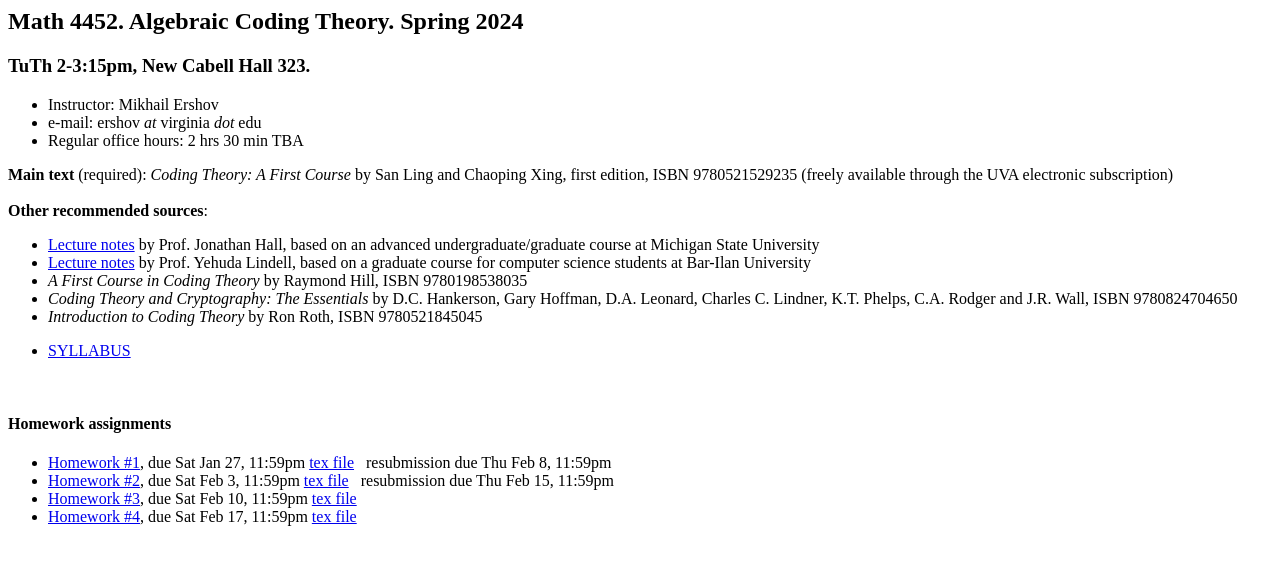
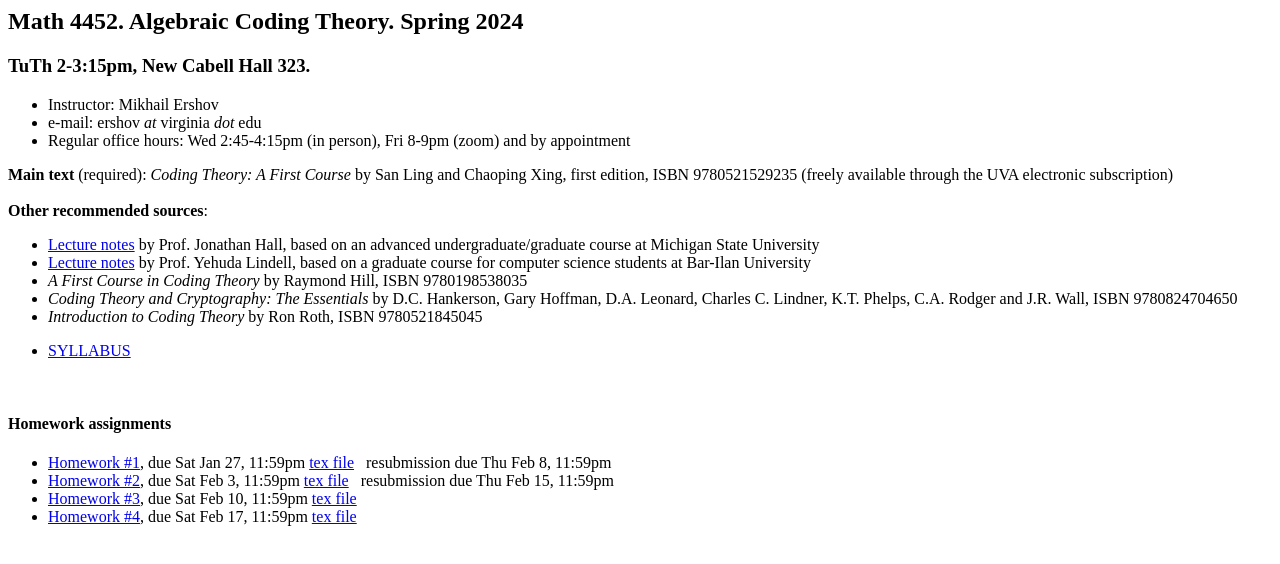
Before and after one commit to m-ershov/m-ershov.github.io, a plain HTML site: page 4452_Spring2024/index.html in a window 1280 px wide. Drawn offline with Linux system fonts and the light colour scheme.

Commit message:
Update index.html

```diff
--- a/4452_Spring2024/index.html
+++ b/4452_Spring2024/index.html
@@ -18,7 +18,7 @@ Math 4452. Algebraic Coding Theory. Spring 2024
 <ul>
   <li>Instructor: Mikhail Ershov </li>
   <li>e-mail: ershov <i>at</i> virginia <i>dot</i> edu </li>
-  <li>Regular office hours: 2 hrs 30 min TBA </li>
+  <li>Regular office hours: Wed 2:45-4:15pm (in person), Fri 8-9pm (zoom) and by appointment </li>
 </ul>
 <b>Main text </b> (required): <i> Coding Theory: A First Course </i> by San Ling and Chaoping Xing, first edition,  ISBN 9780521529235 (freely available through the UVA electronic subscription)
 <br>
```
